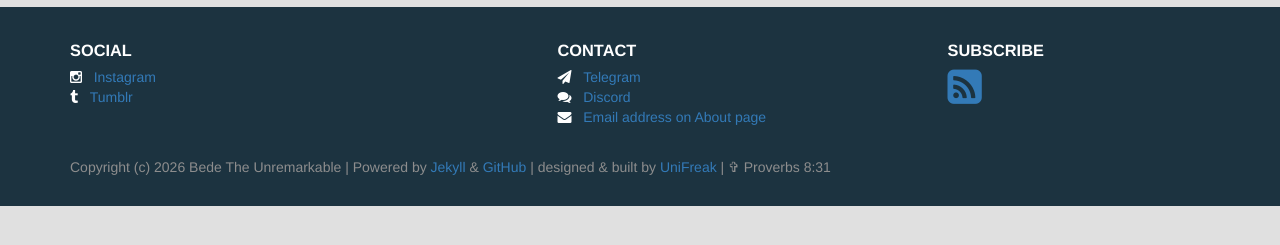
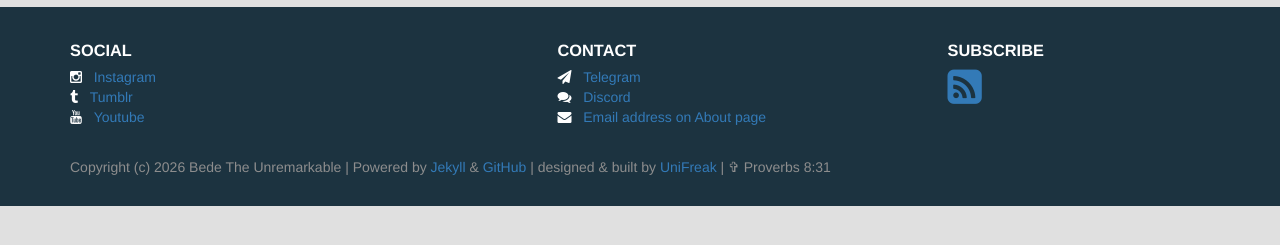
Before and after one commit to BedeTheUnremarkable/bedetheunremarkable.github.io, a Jekyll site: the page built from index.html, in a window 1280 px wide. Shown: the part 614-859 px from the top of the page. Built offline with Jekyll 4.4.1, drawn with Linux system fonts in a browser that asks for light colours; the list of posts is cut into pages by our own code.

Commit message:
added social

```diff
--- a/_data/me.yml
+++ b/_data/me.yml
@@ -27,3 +27,8 @@ social:
     icon-class: "fa fa-tumblr"
     text: "Tumblr"
     link: "https://www.tumblr.com/bedetheunremarkable"
+
+  - name: "Youtube"
+    icon-class: "fa fa-youtube"
+    text: "Youtube"
+    link: "https://www.youtube.com/channel/UCOtiM7d8WPa8kqNemN3bpVg"
```
